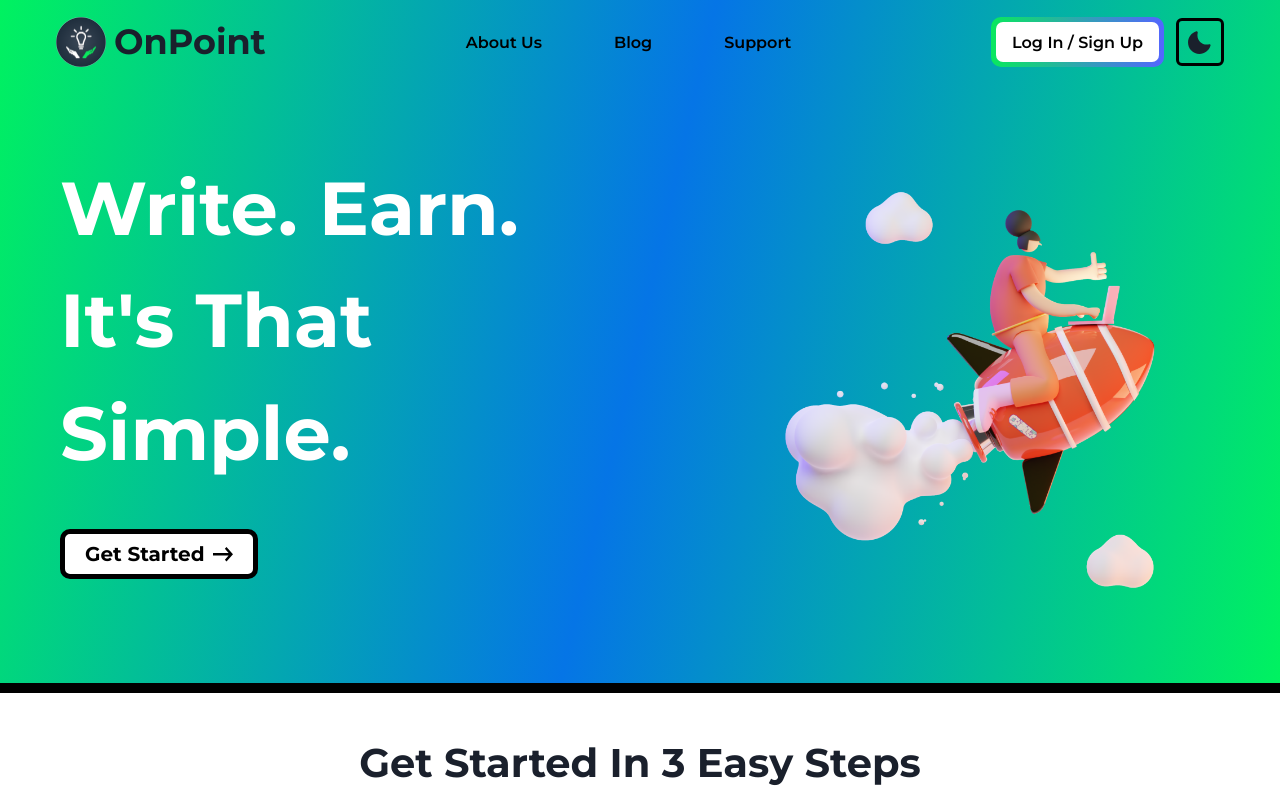
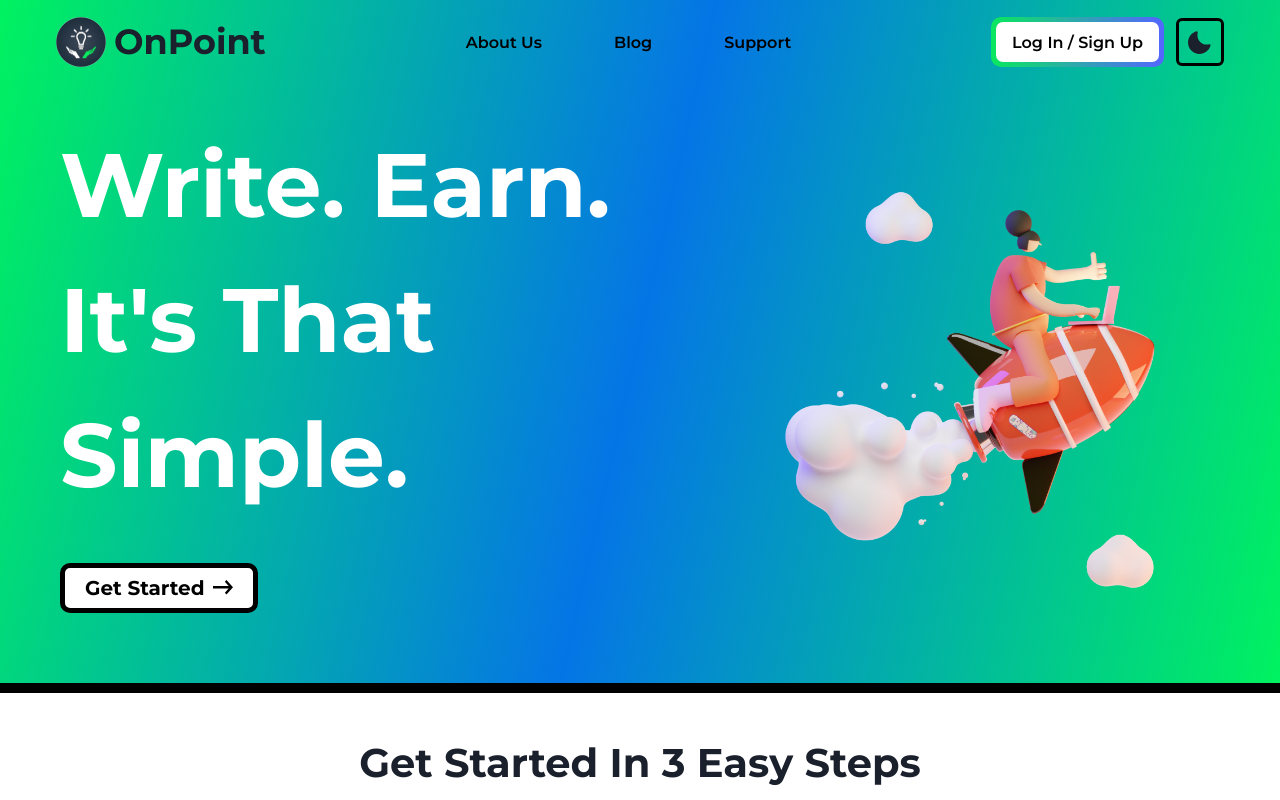
Before and after one commit to aditya1rawat/onpointsite2.0, a Next.js app: page / in a window 1280 px wide. Shown: the top 800 px of the page. Built offline with nearby package versions, Linux system fonts and the light colour scheme.

Commit message:
yeee font size

```diff
--- a/components/Landing/Hero.js
+++ b/components/Landing/Hero.js
@@ -64,7 +64,7 @@ export default function Hero() {
 							sm: '75px',
 							md: '75px',
 							lg: '70px',
-							xl: '75px',
+							xl: '90px',
 							base: '25px'
 						}}
 						fontWeight='bold'
```
